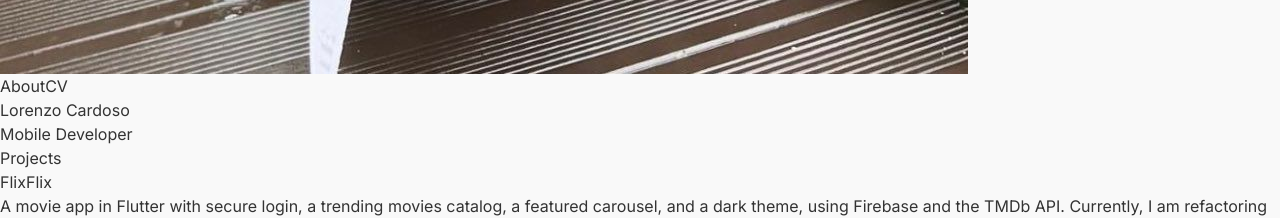
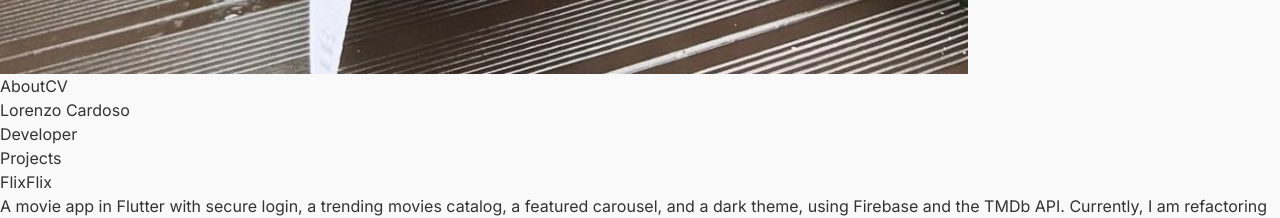
Before and after one commit to llorenzocardoso/portfolio, a React (Vite) app in the folder react-portfolio/: page / in a window 1280 px wide. Shown: the part 880-1098 px from the top of the page. Built offline with nearby package versions, Linux system fonts and the light colour scheme.

Commit message:
update 2024-09-19

```diff
--- a/react-portfolio/src/components/Hero.jsx
+++ b/react-portfolio/src/components/Hero.jsx
@@ -27,7 +27,7 @@ const Hero = () => {
                     animate="visible"
                     className="text-2xl tracking-tight text-gray-400 text-center"
                 >
-                    Mobile Developer
+                    Developer
                 </motion.span>
             </div>
         </div>
```
